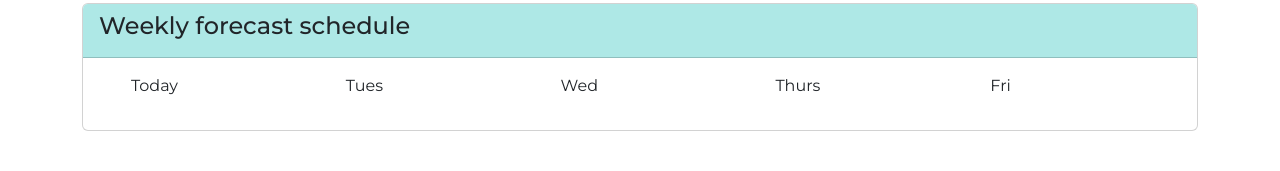
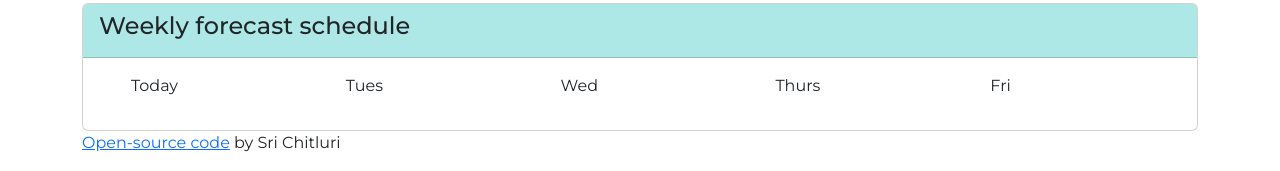
Before and after one commit to sxchitluri/plus-weather-app, a website built with Parcel: page index.html in a window 1280 px wide. Shown: the part 1176-1347 px from the top of the page. Before the commit the page ends 1307 px from the top, so only its background shows below. Built offline with nearby package versions, Linux system fonts and the light colour scheme; no server answers.

Commit message:
Added ending credits with link to github

```diff
--- a/index.html
+++ b/index.html
@@ -203,6 +203,9 @@
           </div>
         </div>
       </section>
+      <p class="source-code-para">
+        <a href="https://github.com/sxchitluri/plus-weather-app">Open-source code</a> by Sri Chitluri
+      </p>
     </div>
     <script src="src/index.js"> </script>
   </body>
```
